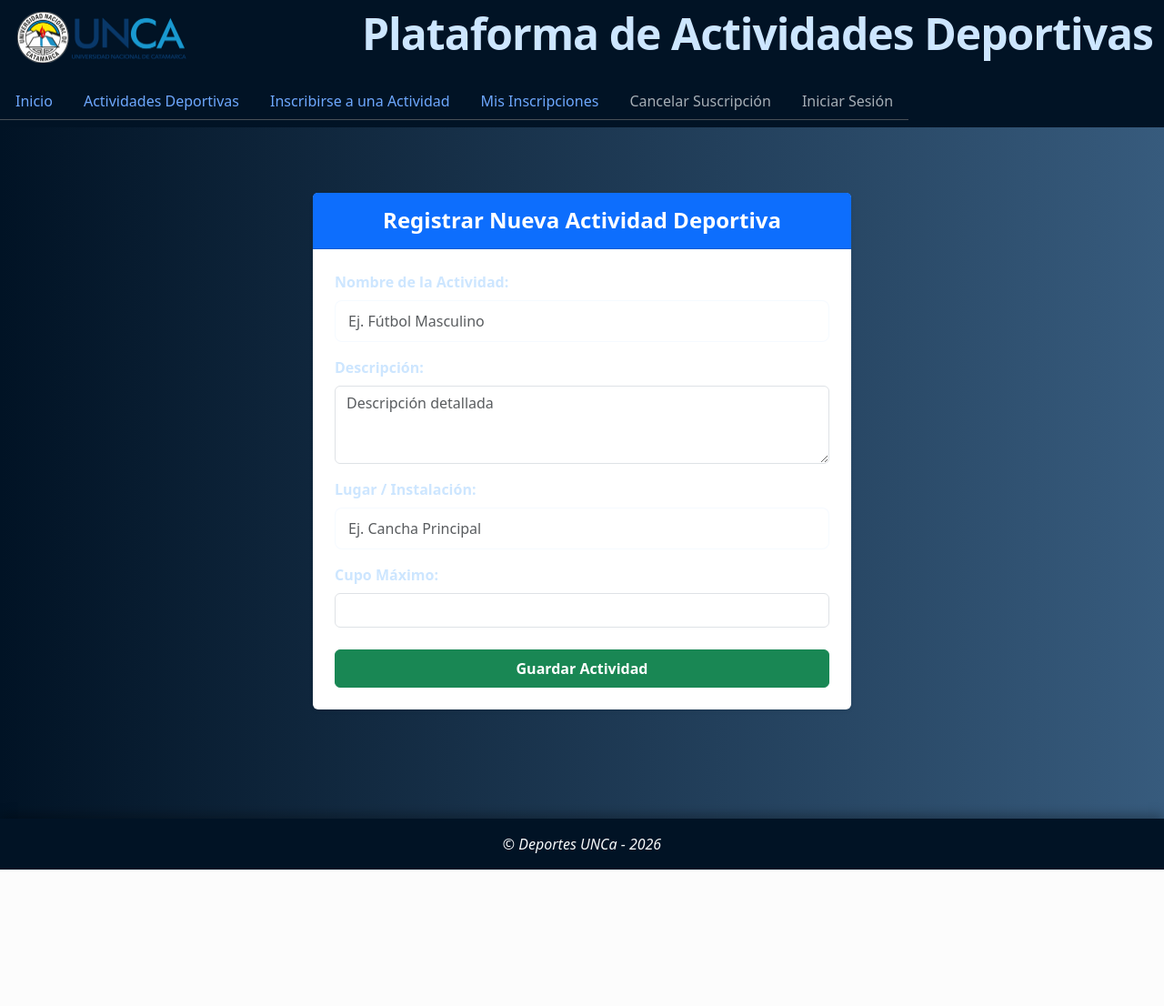
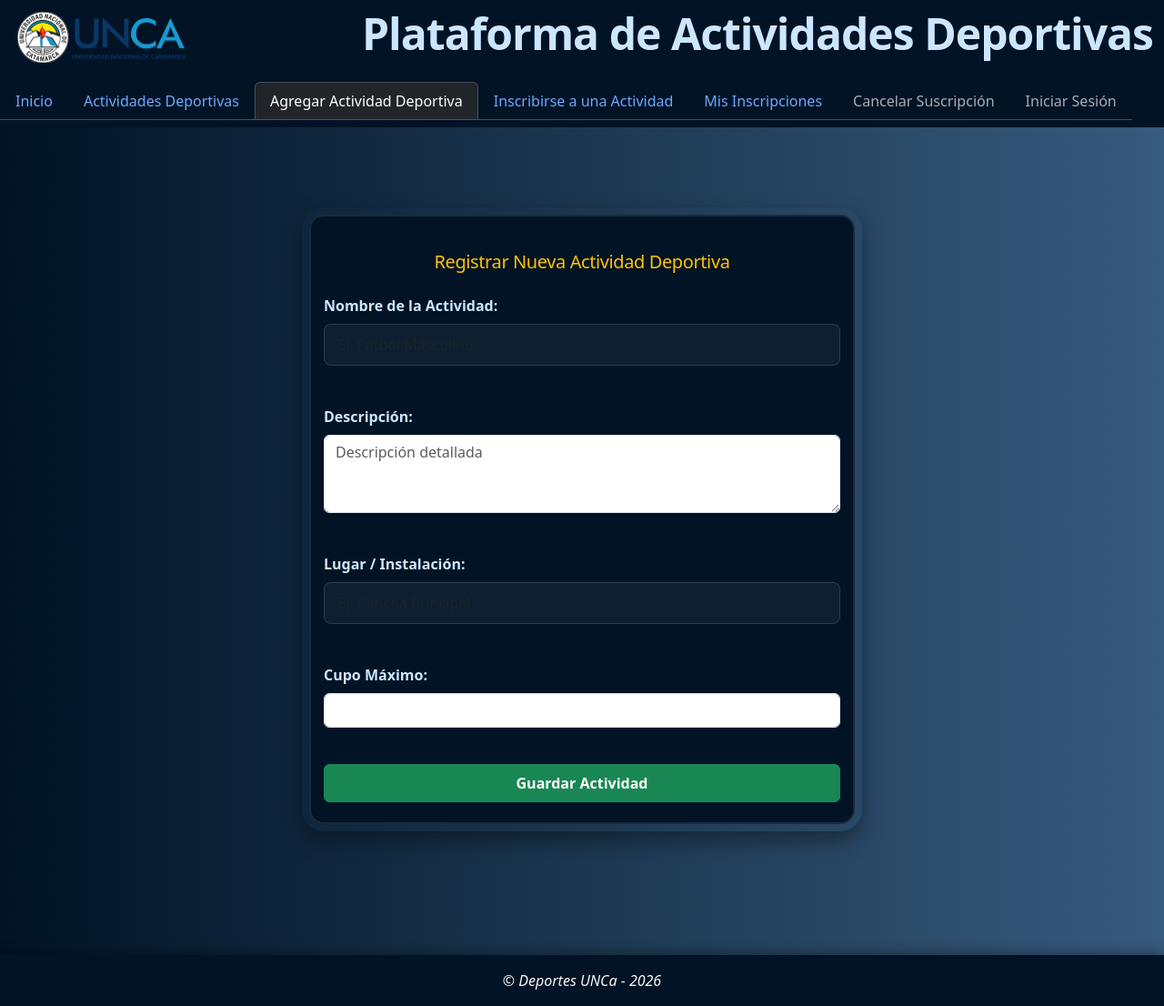
Before and after one commit to wusito/Programacion-III-Resolucion-de-Trabajos-Practicos, a Django app: page /actividades/agregar/ in a window 1280 px wide. Shown: the whole page at 91% size. Before the commit the page ends 956 px from the top, so only its background shows below. Run offline with Django 5.2, Linux system fonts and the light colour scheme.

Commit message:
Actualizar la plantilla agregar_actividad.html: mejorar la estructura del formulario y añadir mensajes de éxito/error. Añadir enlace en base.html para acceder a la vista de agregar actividad.

```diff
--- a/Unidad 4/Trabajo Práctico N°5-6-7-8/apps/reservas/templates/reservas/agregar_actividad.html
+++ b/Unidad 4/Trabajo Práctico N°5-6-7-8/apps/reservas/templates/reservas/agregar_actividad.html
@@ -25,16 +25,14 @@
         {% endfor %}
       {% endif %}
 
-      <!-- Tarjeta con el Formulario -->
-      <div class="card shadow-sm border-0">
-        <div class="card-header bg-primary text-white text-center py-3">
-          <h4 class="mb-0 fw-bold">Registrar Nueva Actividad Deportiva</h4>
-        </div>
-        <div class="card-body p-4">
-          <form method="POST" novalidate>
-            {% csrf_token %}
+      <!-- Formulario Adaptado -->
+      <form method="POST" novalidate>
+        {% csrf_token %}
+        <div class="row justify-content-center">
+          <fieldset class="col-12 row g-3">
+            <legend>Registrar Nueva Actividad Deportiva</legend>
 
-            <div class="mb-3">
+            <div class="col-12 mb-3">
               <label
                 for="{{ form.nombre.id_for_label }}"
                 class="form-label fw-bold"
@@ -48,7 +46,7 @@
               {% endif %}
             </div>
 
-            <div class="mb-3">
+            <div class="col-12 mb-3">
               <label
                 for="{{ form.descripcion.id_for_label }}"
                 class="form-label fw-bold"
@@ -62,7 +60,7 @@
               {% endif %}
             </div>
 
-            <div class="mb-3">
+            <div class="col-12 mb-3">
               <label
                 for="{{ form.lugar.id_for_label }}"
                 class="form-label fw-bold"
@@ -74,7 +72,7 @@
               {% endif %}
             </div>
 
-            <div class="mb-3">
+            <div class="col-12 mb-3">
               <label
                 for="{{ form.cupo.id_for_label }}"
                 class="form-label fw-bold"
@@ -86,14 +84,14 @@
               {% endif %}
             </div>
 
-            <div class="d-grid gap-2 mt-4">
+            <div class="col-12 d-grid gap-2 mt-4">
               <button type="submit" class="btn btn-success fw-bold py-2">
                 Guardar Actividad
               </button>
             </div>
-          </form>
+          </fieldset>
         </div>
-      </div>
+      </form>
 
     </div>
   </div>
--- a/Unidad 4/Trabajo Práctico N°5-6-7-8/templates/base.html
+++ b/Unidad 4/Trabajo Práctico N°5-6-7-8/templates/base.html
@@ -58,6 +58,12 @@
         >
 
         <a
+          class="nav-link {% if request.resolver_match.url_name == 'agregar_actividad' %}active{% endif %}"
+          href="{% url 'agregar_actividad' %}"
+          >Agregar Actividad Deportiva</a
+        >
+
+        <a
           class="nav-link {% if request.resolver_match.url_name == 'inscribirse' %}active{% endif %}"
           href="{% url 'inscribirse' %}"
           >Inscribirse a una Actividad</a
```
